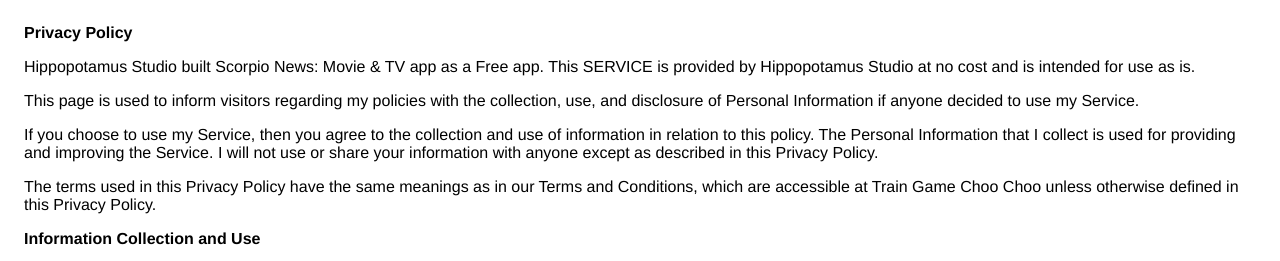
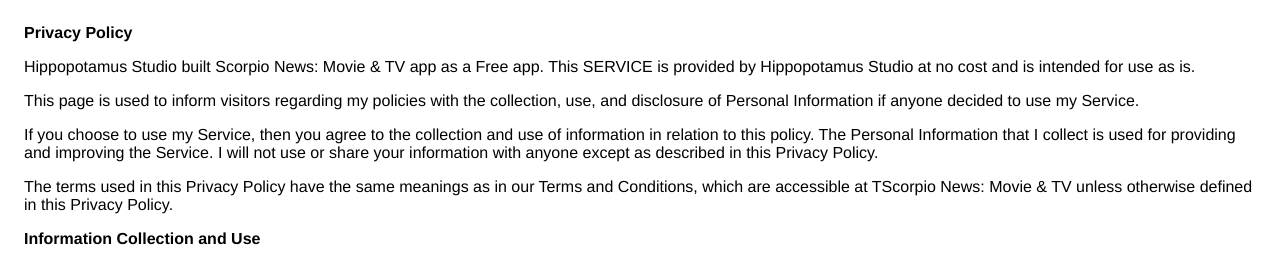
Before and after one commit to ismontic2012/ismontic2012.github.io, a plain HTML site: page scorpio-privacy.html in a window 1280 px wide. Shown: the top 261 px of the page. Drawn offline with Linux system fonts and the light colour scheme.

Commit message:
Update scorpio-privacy.html

```diff
--- a/scorpio-privacy.html
+++ b/scorpio-privacy.html
@@ -25,7 +25,7 @@
                 </p> <p>
                   The terms used in this Privacy Policy have the same meanings
                   as in our Terms and Conditions, which are accessible at
-                  Train Game Choo Choo unless otherwise defined in this Privacy Policy.
+                  TScorpio News: Movie & TV unless otherwise defined in this Privacy Policy.
                 </p> <p><strong>Information Collection and Use</strong></p> <p>
                   For a better experience, while using our Service, I
                   may require you to provide us with certain personally
```
